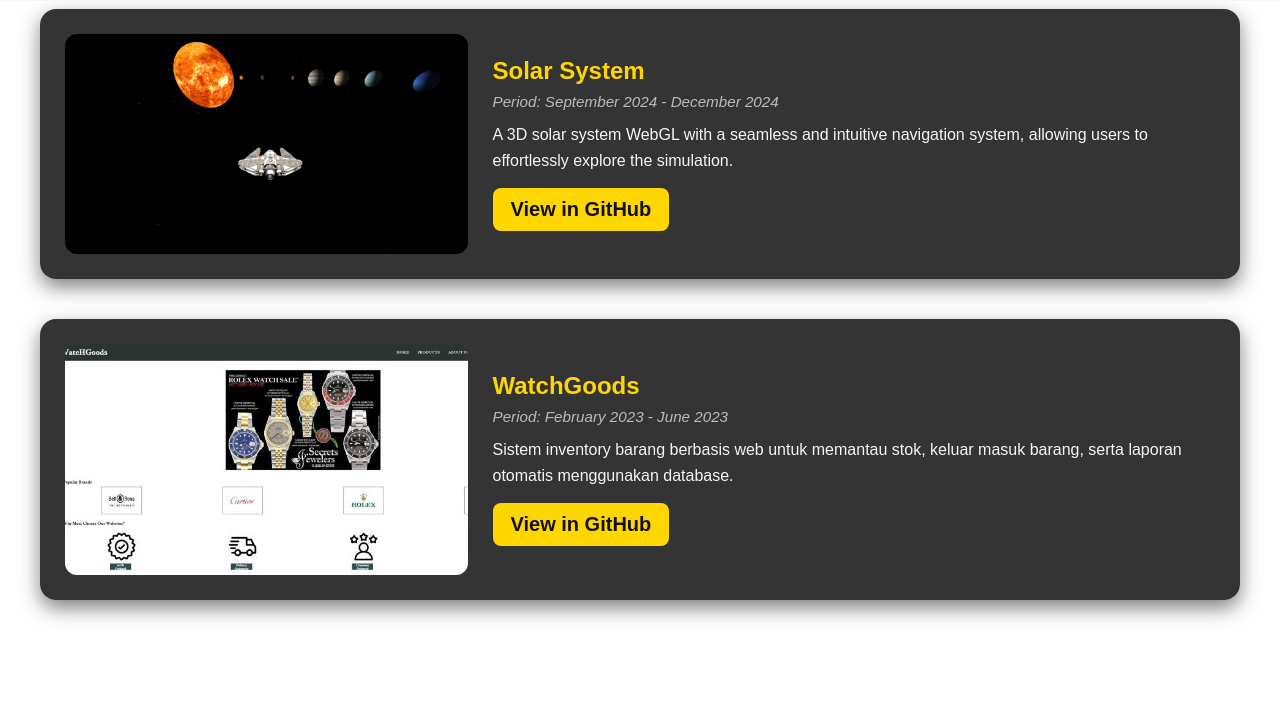
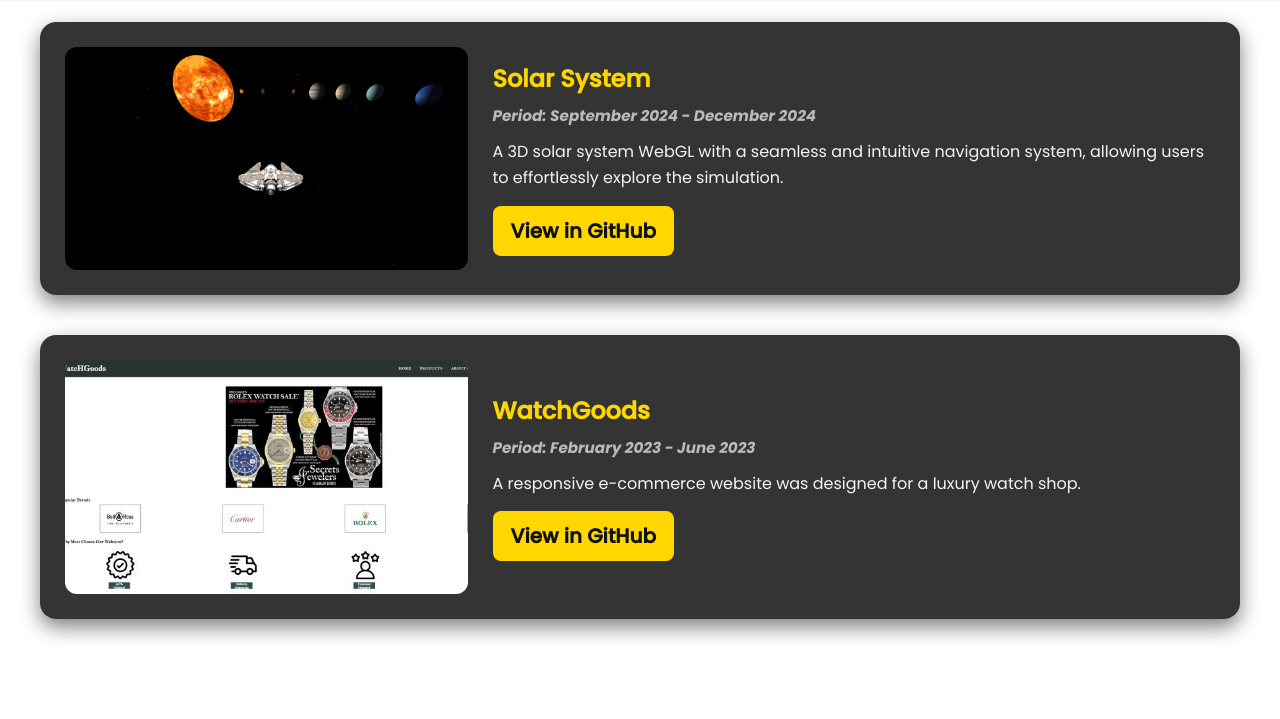
Before and after one commit to sungfeliks/feliks-portfolio, a plain HTML site: page Project.html in a window 1280 px wide. Shown: the part 131-850 px from the top of the page. Drawn offline with Linux system fonts and the light colour scheme.

Commit message:
Update Project.html

```diff
--- a/Project.html
+++ b/Project.html
@@ -5,11 +5,14 @@
   <meta name="viewport" content="width=device-width, initial-scale=1.0">
   <title>University Projects</title>
   <link rel="stylesheet" href="Project.css">
+  <link rel="preconnect" href="https://fonts.googleapis.com">
+    <link rel="preconnect" href="https://fonts.gstatic.com" crossorigin>
+    <link href="https://fonts.googleapis.com/css2?family=Poppins:ital,wght@0,100;0,200;0,300;0,400;0,500;1,700&display=swap" rel="stylesheet">
 </head>
 <body>
   <header>
         <nav>
-            <img src="Asset/fs-high-resolution-logo.png" alt="Feliks Sung Logo"
+            <img src="asset/fs-high-resolution-logo.png" alt="Feliks Sung Logo"
             width="200px" height="100px">
 
             <button class="nav-toggle" aria-label="toggle navigation">
@@ -30,11 +33,10 @@
   <section class="project-section" id="projects">
     <h1>University Projects</h1>
 
-
-    <!-- Proyek 2 -->
+    <!-- Proyek 1 -->
     <div class="project-item">
       <div class="project-img">
-        <img src="Asset/solarsystem.png" alt="Solar System Project">
+        <img src="asset/solarsystem.png" alt="Solar System Project">
       </div>
       <div class="project-content">
         <h2 class="project-title">Solar System</h2>
@@ -46,17 +48,16 @@
       </div>
     </div>
 
-    <!-- Proyek 3 -->
+    <!-- Proyek 2 -->
     <div class="project-item">
       <div class="project-img">
-        <img src="Asset/watchgoods.jpeg" alt="WatchGoods Project">
+        <img src="asset/watchgoods.jpeg" alt="WatchGoods Project">
       </div>
       <div class="project-content">
         <h2 class="project-title">WatchGoods</h2>
         <p class="project-period">Period: February 2023 - June 2023</p>
         <p class="project-desc">
-          Sistem inventory barang berbasis web untuk memantau stok, keluar masuk barang,
-          serta laporan otomatis menggunakan database.
+          A responsive e-commerce website was designed for a luxury watch shop.
         </p>
         <a href="https://github.com/sungfeliks/WatchGoods.git" target="_blank" class="github-btn">View in GitHub</a>
       </div>
```
